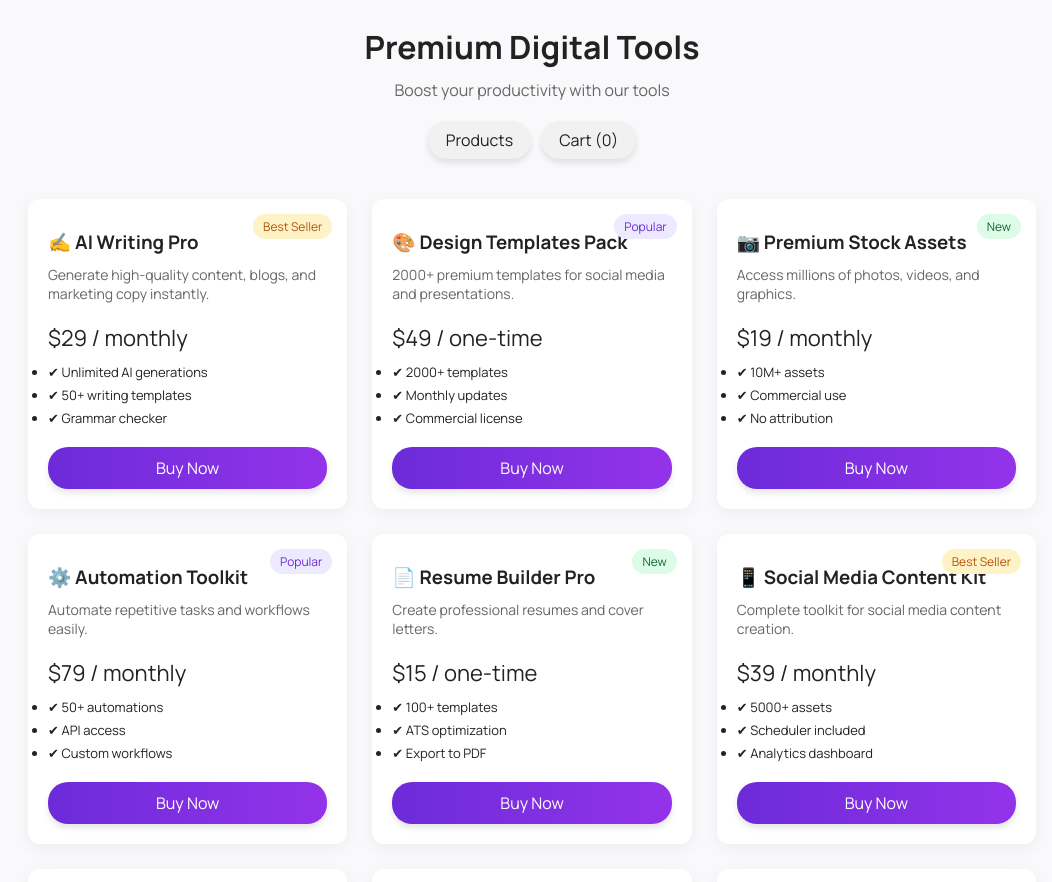
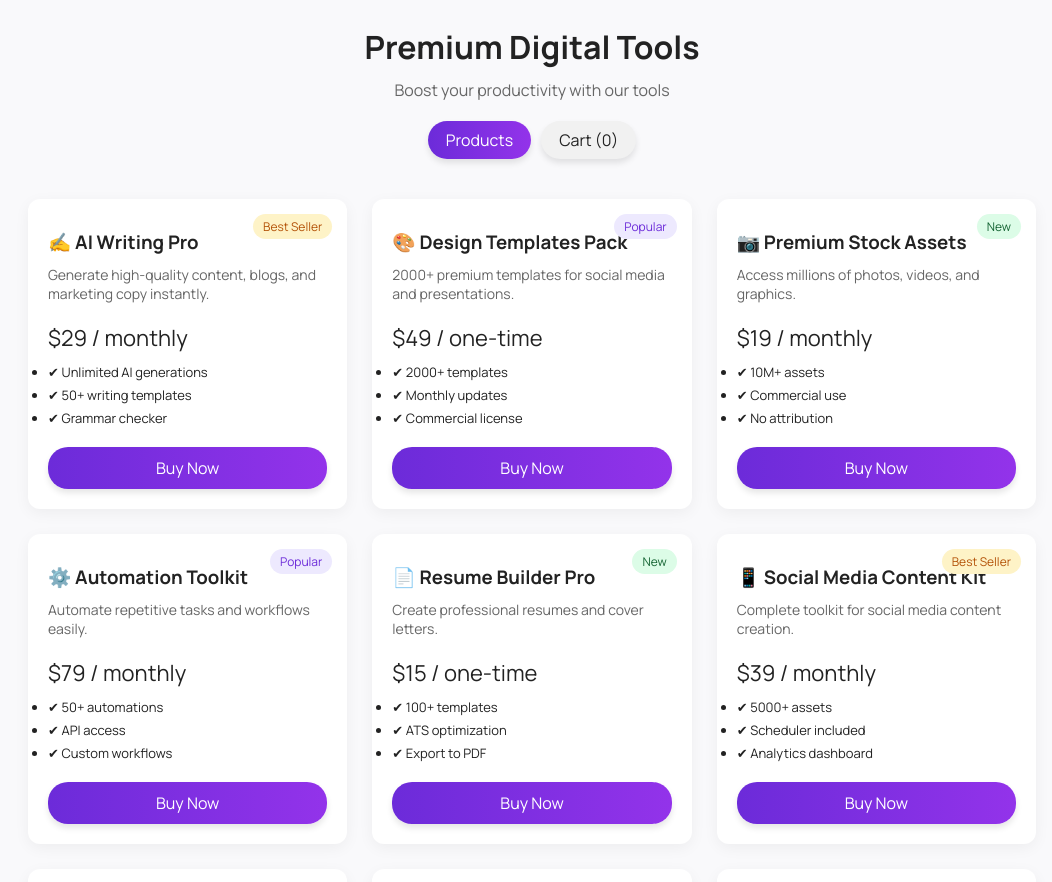
Before and after one commit to durjoy1516/b13-a6, a React (Vite) app: page / in a window 1280 px wide. Shown: the part 860-1742 px from the top of the page, without its empty margins (108-1160 px from the left). Built offline with nearby package versions, Linux system fonts and the light colour scheme.

Commit message:
Similler structur created

```diff
--- a/src/styles/main.css
+++ b/src/styles/main.css
@@ -55,6 +55,7 @@ body {
 
 /* =================== BUTTONS =================== */
 .btn-primary,
+.cart-wrapper a,
 .btn-outline,
 .toggle-buttons button,
 .buy-btn,
@@ -96,7 +97,7 @@ body {
 /* HOVER EFFECT ALL BUTTONS */
 .btn-primary:hover,
 .btn-outline:hover,
-.toggle-buttons button:hover,
+/* .toggle-buttons button:hover, */
 .buy-btn:hover,
 .cta .btn-outline:hover {
   transform: translateY(-4px);
@@ -210,8 +211,8 @@ body {
 }
 
 .active-btn {
-  background: linear-gradient(to right, #6c2bd9, #9333ea);
-  color: white;
+  background: linear-gradient(to right, #6c2bd9, #9333ea) !important;
+  color: white !important;
 }
 
 .products-grid {
```
Also changed, not shown: src/components/Navbar.jsx (indentation only).
